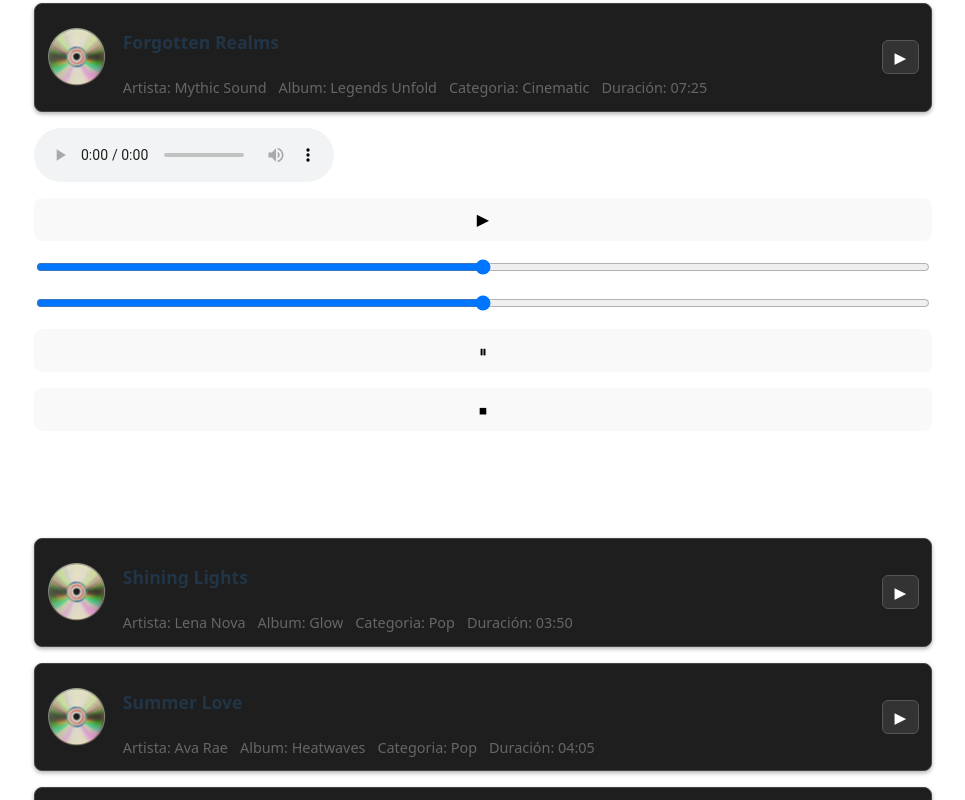
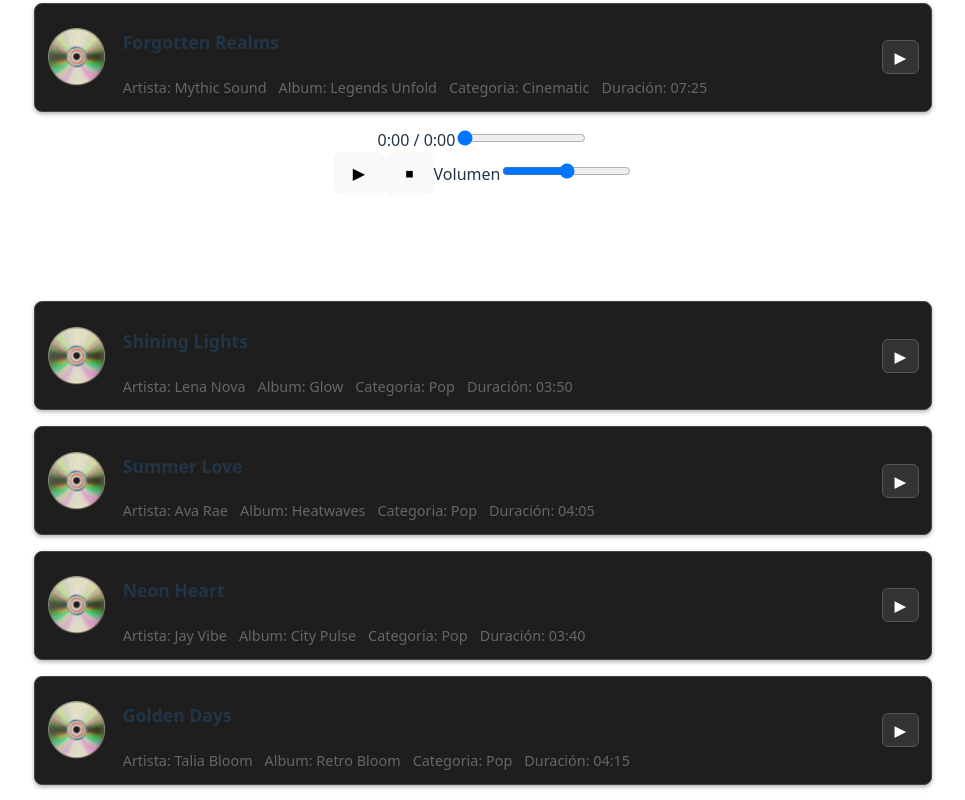
Before and after one commit to JuanCobas/react-informatorio, a React (Vite) app: page / in a window 1280 px wide. Shown: the part 940-1740 px from the top of the page, without its empty margins (157-1122 px from the left). Built offline with nearby package versions, Linux system fonts and the light colour scheme.

Commit message:
se completo el control custom de audio

```diff
--- a/src/Components/SongPlayer/SongPlayer.tsx
+++ b/src/Components/SongPlayer/SongPlayer.tsx
@@ -1,10 +1,18 @@
-import { useRef, useState} from "react";
+import { useRef, useState, type SyntheticEvent} from "react";
+import {formatTime} from './../../Utils/UtilsTime'
 
 function SongPlayer() {
     const audioRef = useRef<HTMLAudioElement>(null);
+    const inputRef = useRef<HTMLInputElement>(null);
+    const [duration, setDuration] = useState<number>(0);
+    const [currentTime, setCurrentTime] = useState(0);
+    const [isPlaying, setIsPlatying] = useState(false);
+
+
 
     const handlePlay = () => {
         audioRef.current?.play();
+        setIsPlatying(true);
     }
 
     const handlVolume = (value: number) =>{
@@ -16,6 +24,7 @@ function SongPlayer() {
 
     const handlePause = () =>{
         audioRef.current?.pause();
+        setIsPlatying(false);
     }
 
     const handleStop = () =>{
@@ -23,6 +32,7 @@ function SongPlayer() {
         if(audioRef.current){
             audioRef.current?.pause();
             audioRef.current.currentTime = 0;
+            setIsPlatying(false);
         }
 
     }
@@ -30,22 +40,43 @@ function SongPlayer() {
     const handleTime = (value: number) => {
         if(audioRef.current){
             audioRef.current.currentTime = value;
+
+        }
+    }
+
+    const handleTimeUpdate = (e: SyntheticEvent<HTMLAudioElement, Event>) => {
+        if(inputRef.current){
+            setCurrentTime(e.currentTarget.currentTime)
         }
     }
 
 
+
+
     return(
         <>
-            <audio ref={audioRef} controls src="https://interactive-examples.mdn.mozilla.net/media/cc0-audio/t-rex-roar.mp3"></audio>
-            <button onClick={handlePlay}> ▶ </button>
+            <div>
+                <audio ref={audioRef} onEnded={() => setIsPlatying(false)} onLoadedMetadata={() => {if(audioRef.current){ setDuration(audioRef.current.duration)}}} onTimeUpdate={(e) =>handleTimeUpdate(e)}
+                src="https://interactive-examples.mdn.mozilla.net/media/cc0-audio/t-rex-roar.mp3"></audio>
 
-            <input type="range" value={audioRef.current?.currentTime} min="0" max={audioRef.current?.duration} step="1"
-            onChange={(value) => handleTime(Number(value.target.value))} />
 
-            <input type="range" min="0" max="1" step="0.01" onChange={(value) => handlVolume(Number(value.target.value))} />
-            <button onClick={handlePause}> ⏸ </button>
-            <button onClick={handleStop}> ⏹ </button>
 
+                <div>
+                    <label htmlFor="time">{formatTime(currentTime)} / {formatTime(duration)}</label>
+                    <input id="time" ref={inputRef} value={currentTime} type="range" min="0" max={duration} step="0.001"
+                    onChange={(value) => handleTime(Number(value.target.value))} />
+
+                </div>
+
+                <div>
+                    {!isPlaying ? <button onClick={handlePlay}> ▶ </button> : <button onClick={handlePause}> ⏸ </button>}
+                    <button onClick={handleStop}> ⏹ </button>
+                    <label htmlFor="volume">Volumen</label>
+                    <input id="volume" type="range" min="0" max="1" step="0.01" onChange={(value) => handlVolume(Number(value.target.value))} />
+                </div>
+
+
+            </div>
         </>
     )
 
--- /dev/null
+++ b/src/Utils/UtilsTime.ts
@@ -0,0 +1,5 @@
+export const formatTime = (seconds: number): string => {
+  const minutes = Math.floor(seconds / 60);
+  const secs = Math.floor(seconds % 60);
+  return `${minutes}:${secs.toString().padStart(2, '0')}`;
+};
```
